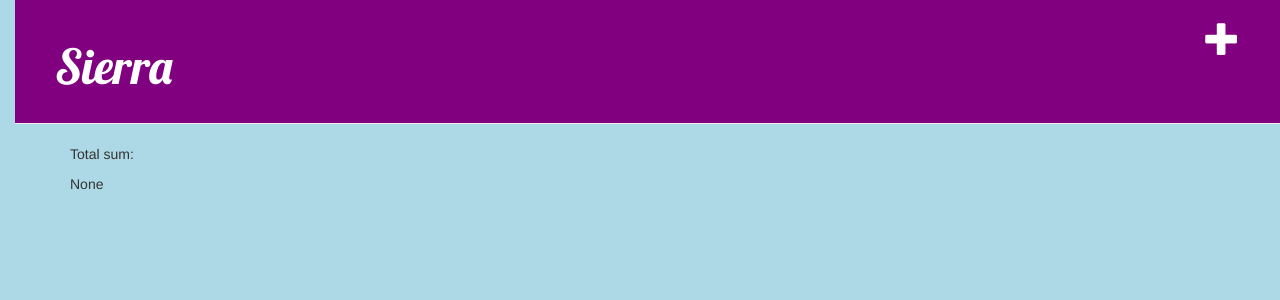
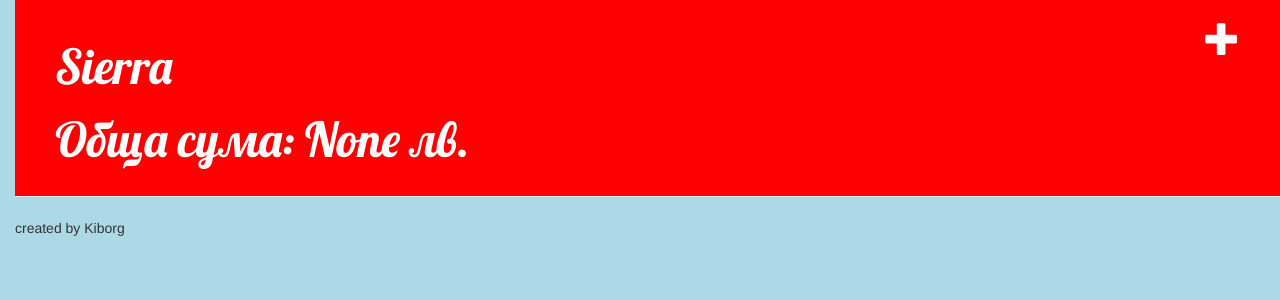
Before and after one commit to DianaSpahieva/my-first-blog, a Django app: page / in a window 1280 px wide. Shown: the top 300 px of the page. Run offline with Django 3.2, Linux system fonts and the light colour scheme; data that the repository does not hold is empty; some libraries are stand-ins or nearby versions.

Commit message:
Fixed bugs

```diff
--- a/blog/static/css/blog.css
+++ b/blog/static/css/blog.css
@@ -9,7 +9,7 @@ body {
 }
 
 .page-header {
-    background-color: purple;
+    background-color: red;
     margin-top: 0;
     padding: 20px 20px 20px 40px;
 }
--- a/blog/templates/blog/base.html
+++ b/blog/templates/blog/base.html
@@ -11,7 +11,11 @@
         <div class="page-header">
             <a href="{% url 'post_new' %}" class="top-menu"><span class="glyphicon glyphicon-plus"></span></a>
             <h1><a href="/">Sierra</a></h1>
-
+                  {% block total %}
+    <h1 style="color:white">Обща сума:
+            {{total}} лв.
+            </h1>
+        {% endblock %}
         </div>
         <div class="content container">
             <div class="row">
@@ -22,7 +26,7 @@
             </div>
         </div>
         <footer>
-
+created by Kiborg
         </footer>
     </body>
 </html>
--- a/blog/templates/blog/post_detail.html
+++ b/blog/templates/blog/post_detail.html
@@ -8,7 +8,9 @@
             </div>
         {% endif %}
         <a class="btn btn-default" href="{% url 'post_edit' pk=post.pk %}"><span class="glyphicon glyphicon-pencil"></span></a>
-        <h1>{{ post.title }}</h1>
+        <h1>{{ post.title }},   {{request.user}}</h1>
         <p>{{ post.text|linebreaksbr }}</p>
     </div>
 {% endblock %}
+{% block total %}
+{% endblock %}
--- a/blog/templates/blog/post_edit.html
+++ b/blog/templates/blog/post_edit.html
@@ -7,3 +7,5 @@
         <button type="submit" class="save btn btn-default">Save</button>
     </form>
 {% endblock %}
+{% block total %}
+{% endblock %}
--- a/blog/templates/blog/post_list.html
+++ b/blog/templates/blog/post_list.html
@@ -6,14 +6,8 @@
             <div class="date">
                 {{ post.published_date }}
             </div>
-            <h1><a href="{% url 'post_detail' pk=post.pk %}">{{ post.title }}</a></h1>
+            <h1><a href="{% url 'post_detail' pk=post.pk %}">{{ post.title}},  {{request.user}}</a></h1>
             <p>{{ post.text|linebreaksbr }}</p>
         </div>
     {% endfor %}
-          {% block total %}
-          <p>Total sum:</p>
-            <div class="post">
-            {{total}}
-            </div>
-        {% endblock %}
 {% endblock %}
```
